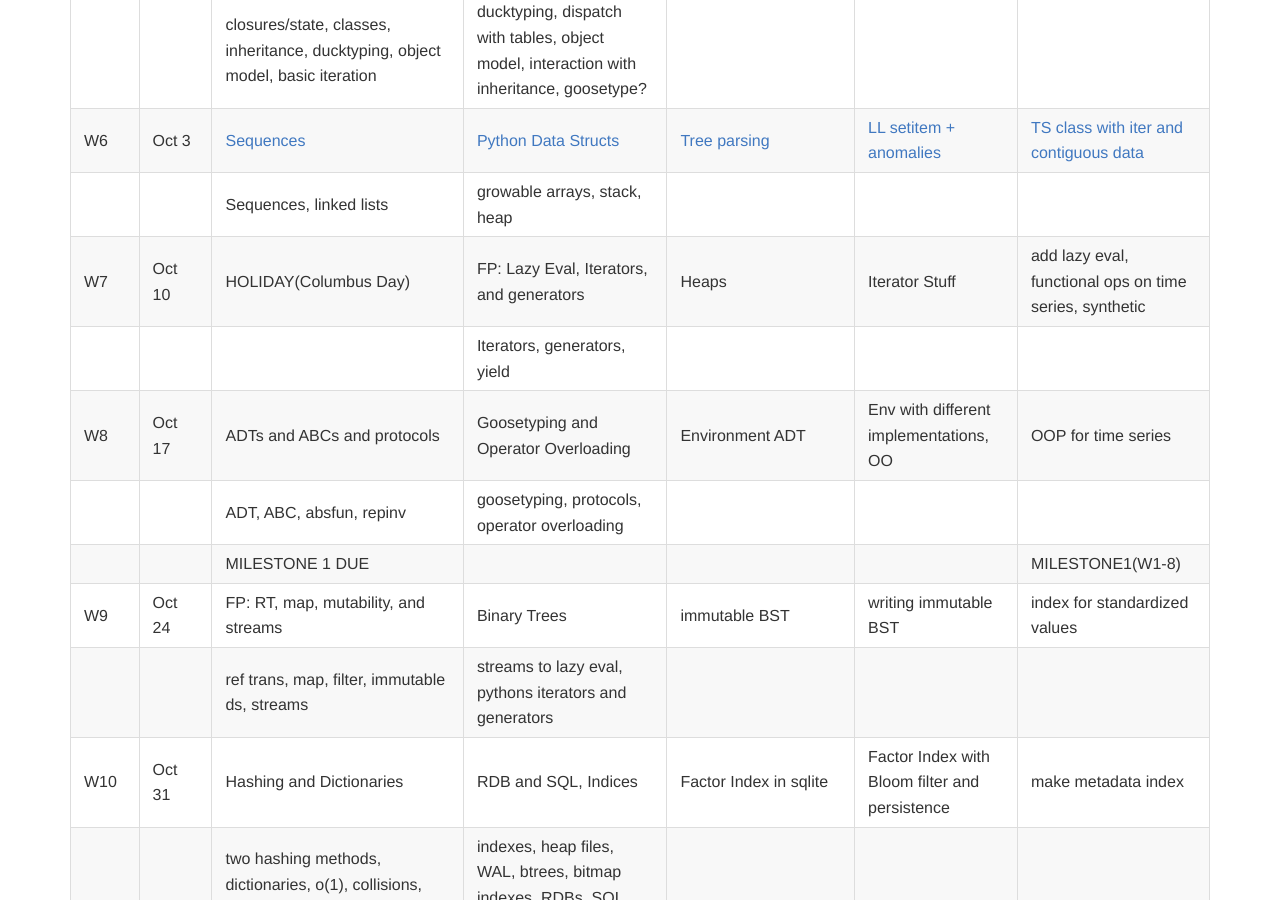
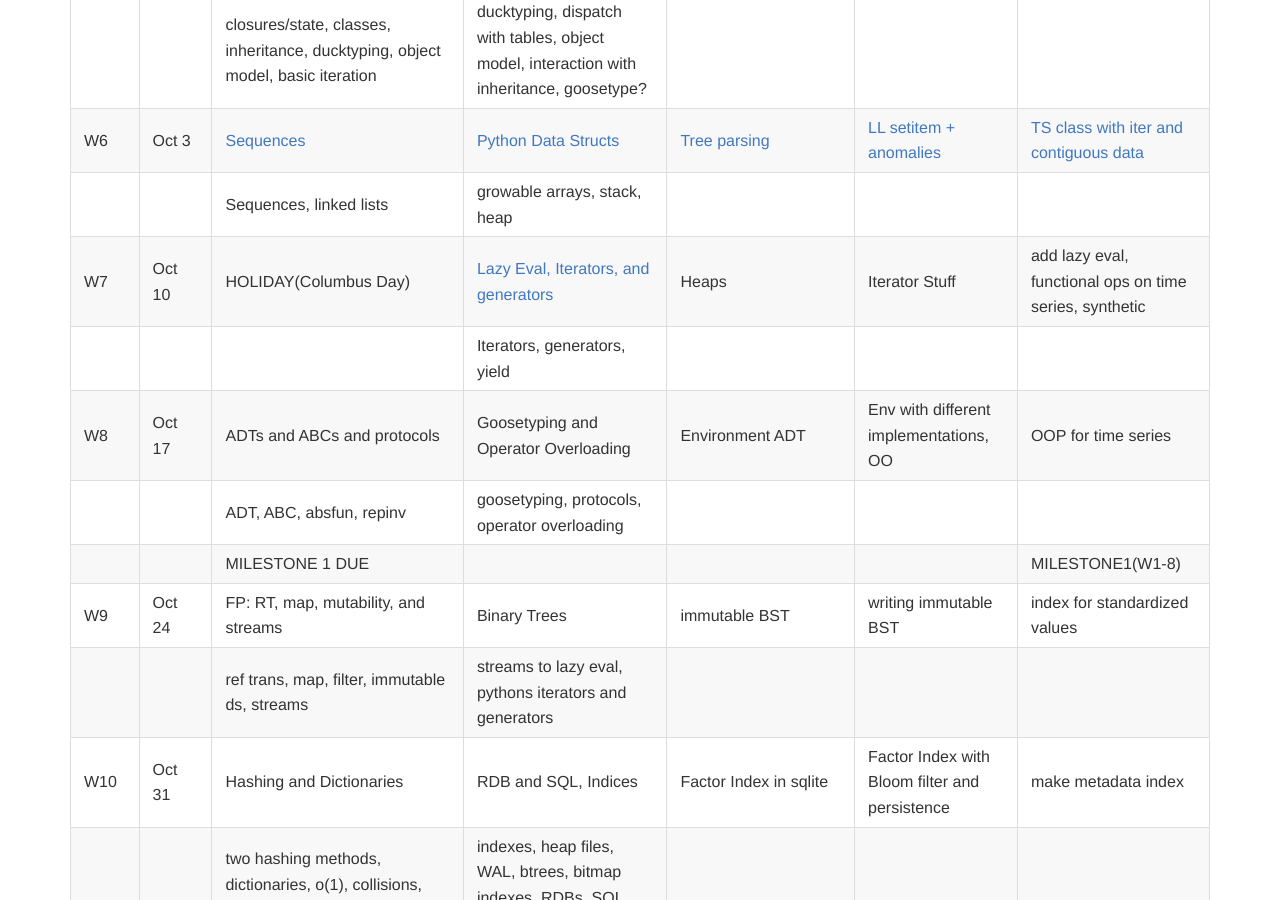
Before and after one commit to iacs-cs207/cs207-2016, a Jekyll site: the page built from schedule.md, in a window 1280 px wide and 900 px high, scrolled down 808 px. Built offline with Jekyll 4.4.1, drawn with Linux system fonts in a browser that asks for light colours; nearby versions of some CDN libraries; Markdown is read by kramdown in place of the engine named in the settings.

Commit message:
added gens and coros

```diff
--- a/schedule.md
+++ b/schedule.md
@@ -16,7 +16,7 @@ layout: default
 |      |            | closures/state, classes, inheritance, ducktyping, object model, basic iteration | ducktyping, dispatch with tables, object model, interaction with inheritance, goosetype? |                                          |                                          |                                          |
 | W6   | Oct 3      | [Sequences](https://github.com/iacs-cs207/cs207-2016/blob/master/lectures/Sequences.ipynb) | [Python Data Structs](https://github.com/iacs-cs207/cs207-2016/blob/master/lectures/Lists.ipynb)                         | [Tree parsing](https://github.com/iacs-cs207/cs207-2016/blob/master/labs/lab6.ipynb)            | [LL setitem + anomalies](https://github.com/iacs-cs207/cs207-2016/blob/master/homeworks/hw6.ipynb) | [TS class with iter and contiguous data](https://iacs-cs207.github.io/cs207-2016/projects/project2.html)     |
 |      |            | Sequences, linked lists | growable arrays,  stack, heap |                                          |                                          |                                          |
-| W7   | Oct 10     | HOLIDAY(Columbus Day)                    | FP: Lazy Eval, Iterators, and generators                 | Heaps                   | Iterator Stuff                            | add lazy eval, functional ops on time series, synthetic            |
+| W7   | Oct 10     | HOLIDAY(Columbus Day)                    | [Lazy Eval, Iterators, and generators](https://github.com/iacs-cs207/cs207-2016/blob/master/lectures/gensandcoros.ipynb)                | Heaps                   | Iterator Stuff                            | add lazy eval, functional ops on time series, synthetic            |
 |      |            |                                          | Iterators, generators, yield                             |                                          |                                          |                                          |
 | W8   | Oct 17     | ADTs and ABCs and protocols              | Goosetyping and Operator Overloading     | Environment ADT                          | Env with different implementations, OO       | OOP for time series                      |
 |      |            | ADT, ABC, absfun, repinv                 | goosetyping, protocols, operator overloading |                                          |                                          |                                          |
```
